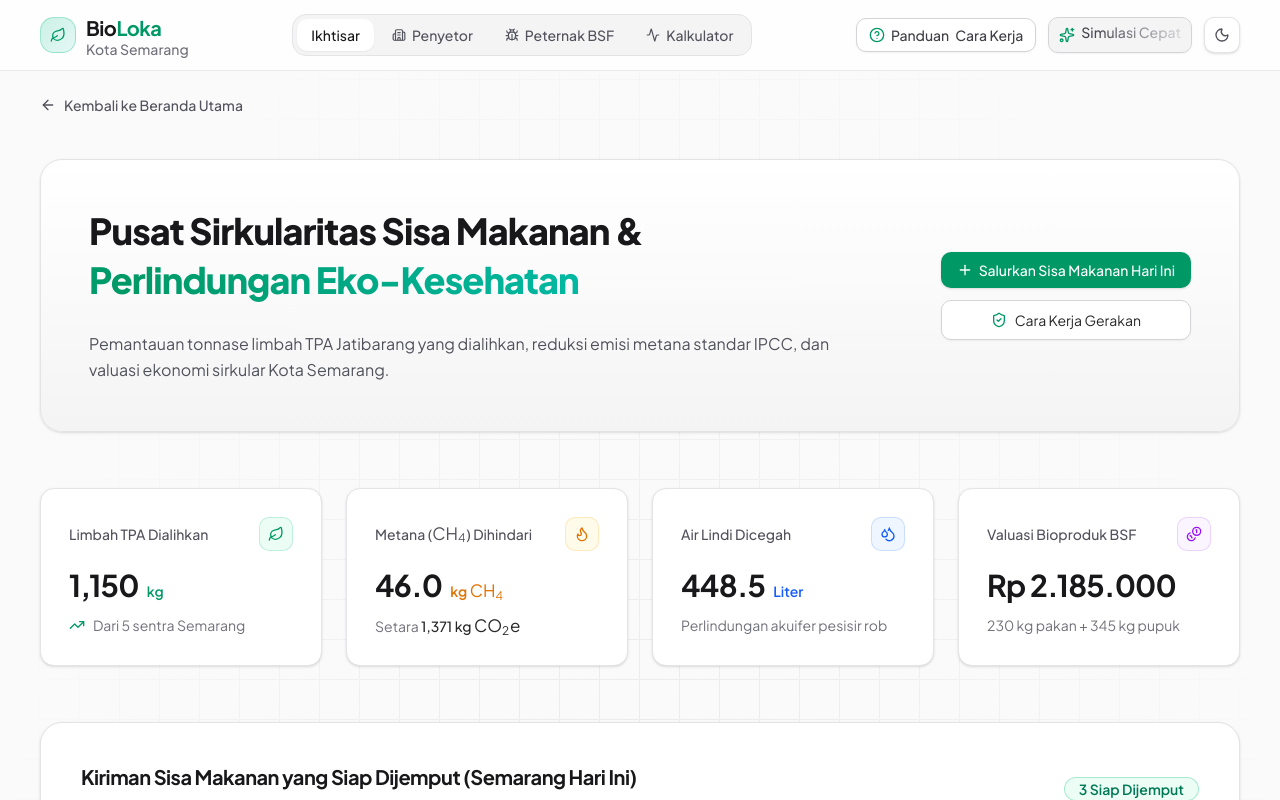
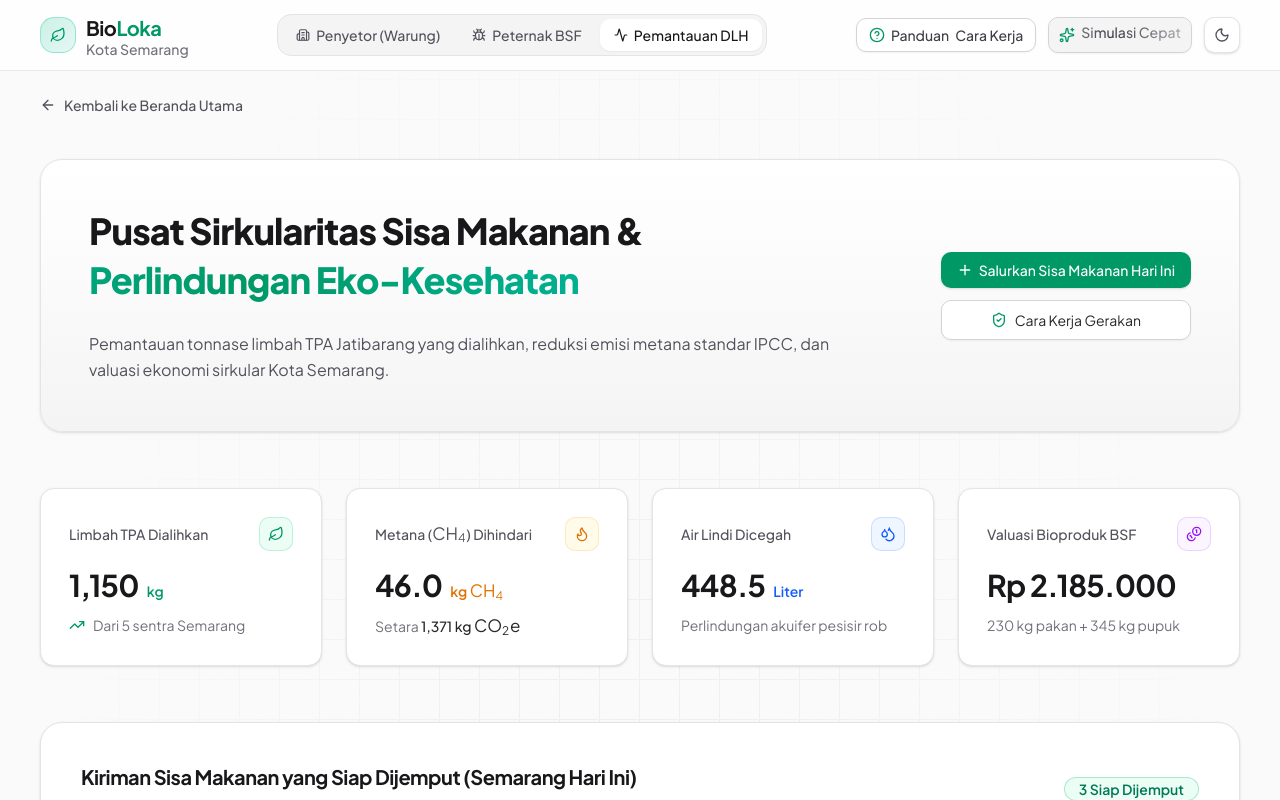
Before and after one commit to hi-aprilwang/bioloka, a Next.js app: page /dashboard in a window 1280 px wide. Shown: the top 800 px of the page. Built offline with nearby package versions, Linux system fonts and the light colour scheme.

Commit message:
feat(dashboard): merge Ikhtisar and Kalkulator into single comprehensive Pemantauan DLH tab with 3 clear persona tabs

```diff
--- a/src/app/dashboard/page.tsx
+++ b/src/app/dashboard/page.tsx
@@ -166,6 +166,7 @@ function DashboardContent() {
             {/* Global Impact Scorecards for DLH & City Overview */}
             <ImpactScorecard impact={aggregateImpact} />
 
+            {/* Live City Batches & Verified Hubs */}
             <div className="rounded-3xl border border-zinc-200 dark:border-zinc-800/90 bg-white dark:bg-zinc-900/40 p-8 sm:p-10 space-y-8 shadow-sm">
               <div className="flex flex-col sm:flex-row sm:items-center justify-between gap-4 pb-4 border-b border-zinc-200 dark:border-zinc-800/80">
                 <div>
@@ -188,6 +189,11 @@ function DashboardContent() {
             </div>
 
             <ValorizerHubs />
+
+            {/* Integrated IPCC Tier 1 Policy Simulator for DLH */}
+            <div className="pt-6 border-t border-zinc-200 dark:border-zinc-800">
+              <EcoHealthCalculator />
+            </div>
           </div>
         )}
 
@@ -321,9 +327,6 @@ function DashboardContent() {
             <ValorizerHubs />
           </div>
         )}
-
-        {/* Tab 4: Eco-Health Calculator */}
-        {activeTab === "calculator" && <EcoHealthCalculator />}
       </div>
 
       {/* Footer with Generous Breathing Room */}
--- a/src/components/Header.tsx
+++ b/src/components/Header.tsx
@@ -33,18 +33,8 @@ export function Header({ activeTab, setActiveTab, onQuickDemo }: HeaderProps) {
           </div>
         </Link>
 
-        {/* Navigation Tabs - Clean & Spacious */}
+        {/* Navigation Tabs - 3 Persona-Driven Tabs */}
         <nav className="hidden md:flex items-center gap-1 bg-zinc-100 dark:bg-zinc-900/80 p-1 rounded-xl border border-zinc-200 dark:border-zinc-800">
-          <button
-            onClick={() => setActiveTab("overview")}
-            className={`px-3.5 py-1.5 text-sm font-medium rounded-lg transition-all ${
-              activeTab === "overview"
-                ? "bg-white dark:bg-zinc-800 text-zinc-900 dark:text-white shadow-xs"
-                : "text-zinc-600 dark:text-zinc-400 hover:text-zinc-900 dark:hover:text-zinc-200"
-            }`}
-          >
-            Ikhtisar
-          </button>
           <button
             onClick={() => setActiveTab("producers")}
             className={`px-3.5 py-1.5 text-sm font-medium rounded-lg transition-all flex items-center gap-1.5 ${
@@ -54,7 +44,7 @@ export function Header({ activeTab, setActiveTab, onQuickDemo }: HeaderProps) {
             }`}
           >
             <Building2 className="h-3.5 w-3.5" />
-            Penyetor
+            Penyetor (Warung)
           </button>
           <button
             onClick={() => setActiveTab("valorizers")}
@@ -68,15 +58,15 @@ export function Header({ activeTab, setActiveTab, onQuickDemo }: HeaderProps) {
             Peternak BSF
           </button>
           <button
-            onClick={() => setActiveTab("calculator")}
+            onClick={() => setActiveTab("overview")}
             className={`px-3.5 py-1.5 text-sm font-medium rounded-lg transition-all flex items-center gap-1.5 ${
-              activeTab === "calculator"
+              activeTab === "overview" || activeTab === "calculator"
                 ? "bg-white dark:bg-zinc-800 text-zinc-900 dark:text-white shadow-xs"
                 : "text-zinc-600 dark:text-zinc-400 hover:text-zinc-900 dark:hover:text-zinc-200"
             }`}
           >
             <Activity className="h-3.5 w-3.5" />
-            Kalkulator
+            Pemantauan DLH
           </button>
         </nav>
 
```
